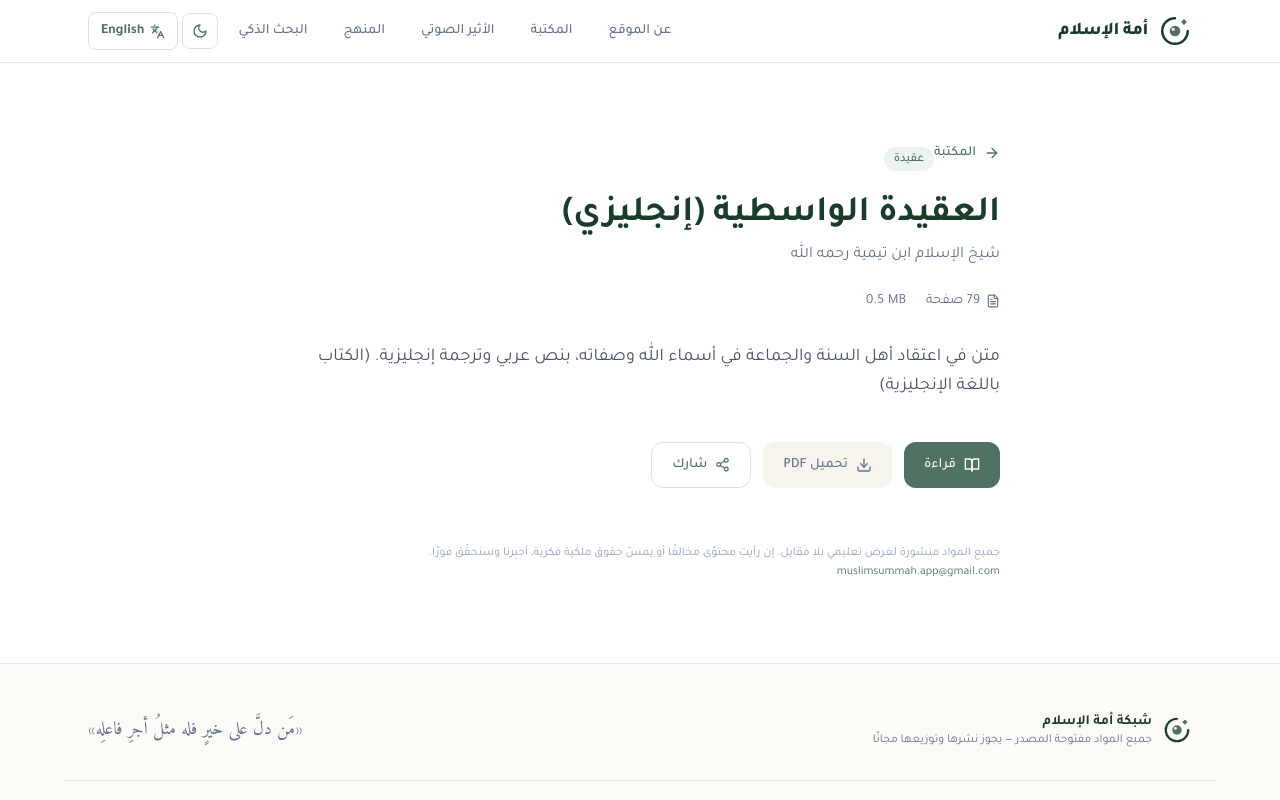
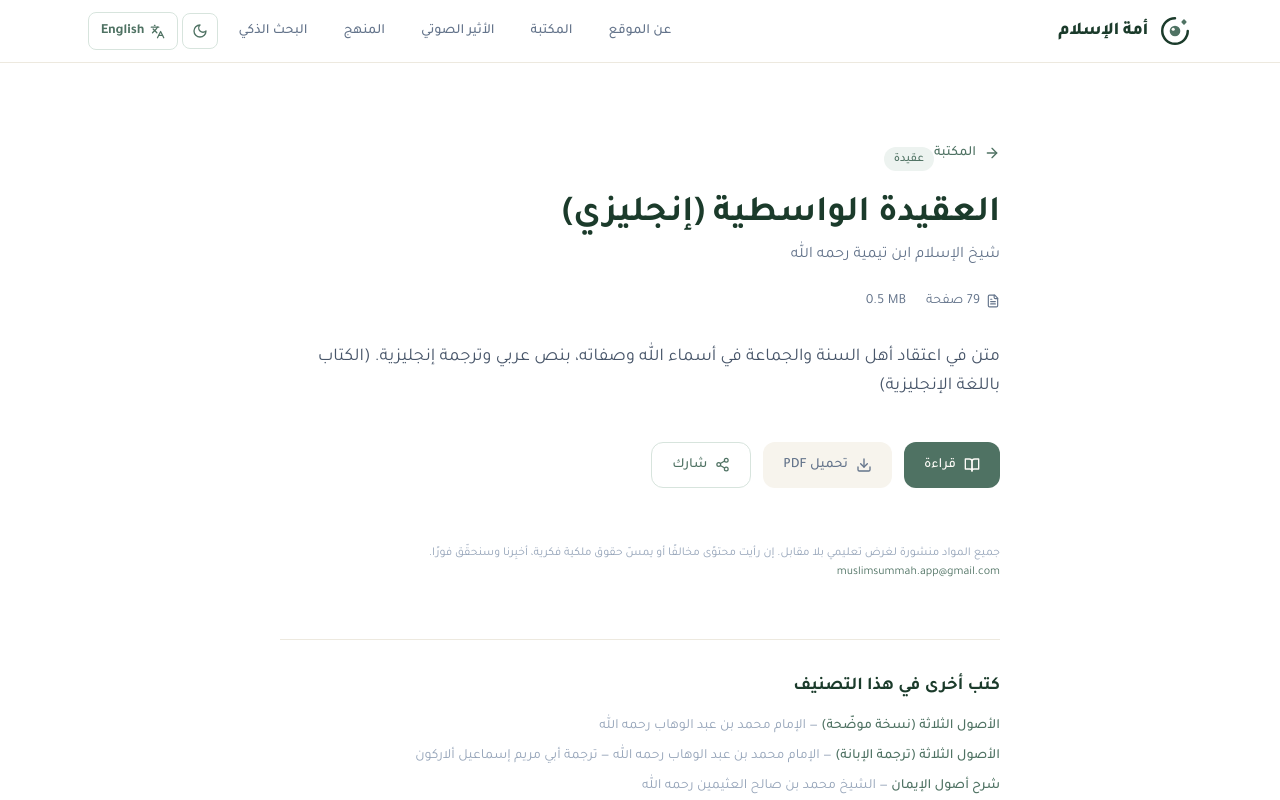
Before and after one commit to Rawdah-kuw/muslim-ummah-network, a Next.js app: page /ar/library/aqidah-wasitiyyah-en in a window 1280 px wide. Shown: the top 800 px of the page. Built offline with nearby package versions, Linux system fonts and the light colour scheme.

Commit message:
phase 3 complete: share on path/accounts + related books

```diff
--- a/app/[lang]/library/[slug]/page.js
+++ b/app/[lang]/library/[slug]/page.js
@@ -39,6 +39,7 @@ export default function BookPage({ params }) {
 
   const Back = lang === "ar" ? ArrowRight : ArrowLeft;
   const cat = CATS.find((c) => c.key === b.cat);
+  const related = BOOKS.filter((x) => x.cat === b.cat && x.id !== b.id).slice(0, 3);
 
   return (
     <>
@@ -94,6 +95,22 @@ export default function BookPage({ params }) {
           {t.rightsNotice}{" "}
           <a href={`mailto:${CONTACT_EMAIL}`} dir="ltr" className="text-sage-600 hover:underline">{CONTACT_EMAIL}</a>
         </p>
+
+        {related.length > 0 && (
+          <div className="mt-14 pt-8 border-t border-pearl-200">
+            <h2 className="text-lg font-bold text-pine-800 mb-4">{t.relatedBooks}</h2>
+            <ul className="space-y-2.5">
+              {related.map((r) => (
+                <li key={r.id} className="text-sm">
+                  <Link href={`/${lang}/library/${bookSlug(r)}`} className="font-medium text-sage-600 hover:underline">
+                    {r.title[lang]}
+                  </Link>
+                  <span className="text-slate-400"> — {r.author[lang]}</span>
+                </li>
+              ))}
+            </ul>
+          </div>
+        )}
       </main>
       <Footer t={t} lang={lang} />
     </>
--- a/components/Curriculum.jsx
+++ b/components/Curriculum.jsx
@@ -4,6 +4,7 @@ import { useState, useEffect } from "react";
 import Link from "next/link";
 import { GraduationCap, PlayCircle, Play, Youtube, ArrowUpLeft, ArrowUpRight, ShieldCheck, CheckCircle2 } from "lucide-react";
 import SectionHead from "./SectionHead";
+import ShareButton from "./ShareButton";
 import { PLAYLISTS, PL_CATS, PL_LEVELS, PL_CHANNELS } from "@/lib/curriculum";
 import { YT_CHANNELS } from "@/lib/data";
 
@@ -86,6 +87,8 @@ export default function Curriculum({ t, lang, rtl }) {
                   <span className="text-xs font-medium text-sage-600 shrink-0" dir="ltr">
                     {items.filter((p) => done.has(p.id)).length} / {items.length}
                   </span>
+                  <ShareButton t={t} path={`/${lang}/path/${c.key}`} title={c[lang]}
+                    className="shrink-0 inline-flex items-center gap-1 text-xs font-medium text-sage-600 hover:text-sage-700" />
                 </div>
                 <div className="h-1.5 rounded-full bg-pearl-200 overflow-hidden">
                   <div className="h-full bg-sage-600 transition-all duration-300"
@@ -137,6 +140,8 @@ export default function Curriculum({ t, lang, rtl }) {
             <Youtube size={22} className="text-red-500" />
             <h3 className="text-xl md:text-2xl font-bold text-pine-800">{t.pathChannels}</h3>
             <span className="h-px flex-1 bg-pearl-200" />
+            <ShareButton t={t} path={`/${lang}/curated/youtube`} title={t.pathChannels}
+              className="shrink-0 inline-flex items-center gap-1 text-xs font-medium text-sage-600 hover:text-sage-700" />
           </div>
           <div className="grid grid-cols-1 sm:grid-cols-2 lg:grid-cols-3 gap-5">
             {YT_CHANNELS.map((c) => (
--- a/components/Feed.jsx
+++ b/components/Feed.jsx
@@ -2,6 +2,7 @@
 
 import { Instagram } from "lucide-react";
 import SectionHead from "./SectionHead";
+import ShareButton from "./ShareButton";
 import { IG_PROFILES } from "@/lib/data";
 
 export default function Feed({ t, lang }) {
@@ -9,6 +10,11 @@ export default function Feed({ t, lang }) {
     <section id="feed" className="py-16 md:py-24 bg-pearl-50 scroll-mt-24">
       <div className="max-w-6xl mx-auto px-6">
         <SectionHead icon={Instagram} kicker={t.feedKicker} title={t.feedTitle} desc={t.feedDesc} />
+
+        <div className="flex justify-center mb-8">
+          <ShareButton t={t} path={`/${lang}/curated/instagram`} title={t.feedTitle}
+            className="inline-flex items-center gap-1.5 px-4 py-2 rounded-xl text-sm font-medium border border-sage-300 text-sage-600 bg-white hover:bg-sage-100 transition-colors" />
+        </div>
 
         <div className="grid grid-cols-1 sm:grid-cols-2 gap-6">
           {IG_PROFILES.map((p) => (
```
Also changed, not shown: lib/i18n.js.
